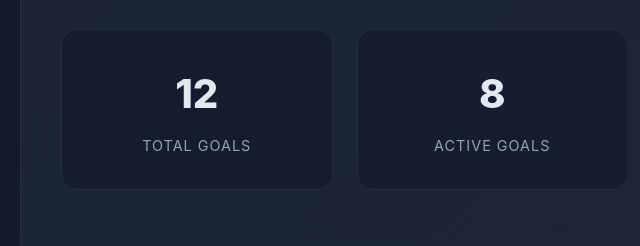
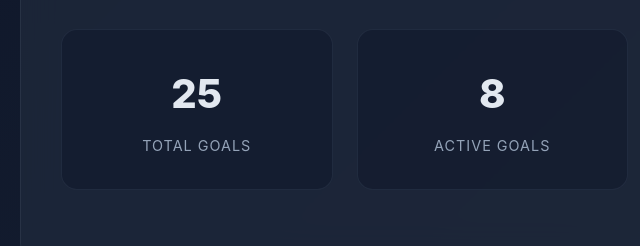
Before and after one commit to Naza16/Stratum, a plain HTML site: page Citizen-Goals.html in a window 1280 px wide. Shown: the part 255-501 px from the top of the page, 0-640 px from the left. Drawn offline with Linux system fonts and the light colour scheme.

Commit message:
Update Citizen-Goals.html

```diff
--- a/Citizen-Goals.html
+++ b/Citizen-Goals.html
@@ -965,7 +965,7 @@
             <!-- Goals Overview -->
             <div class="goals-overview">
                 <div class="overview-card">
-                    <div class="overview-number total-goals" data-target="12">0</div>
+                    <div class="overview-number total-goals" data-target="25">0</div>
                     <div class="overview-label">Total Goals</div>
                 </div>
                 <div class="overview-card">
```
